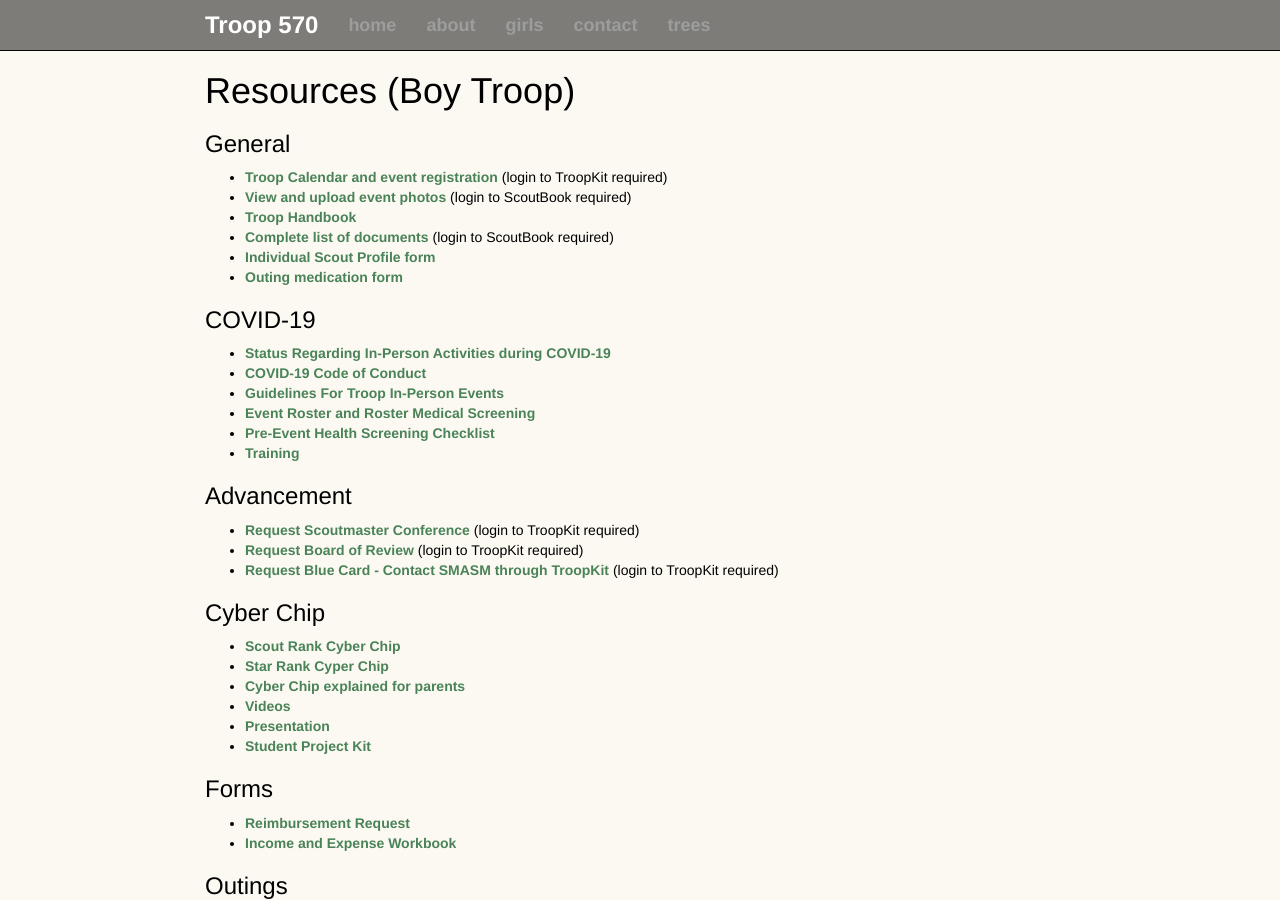
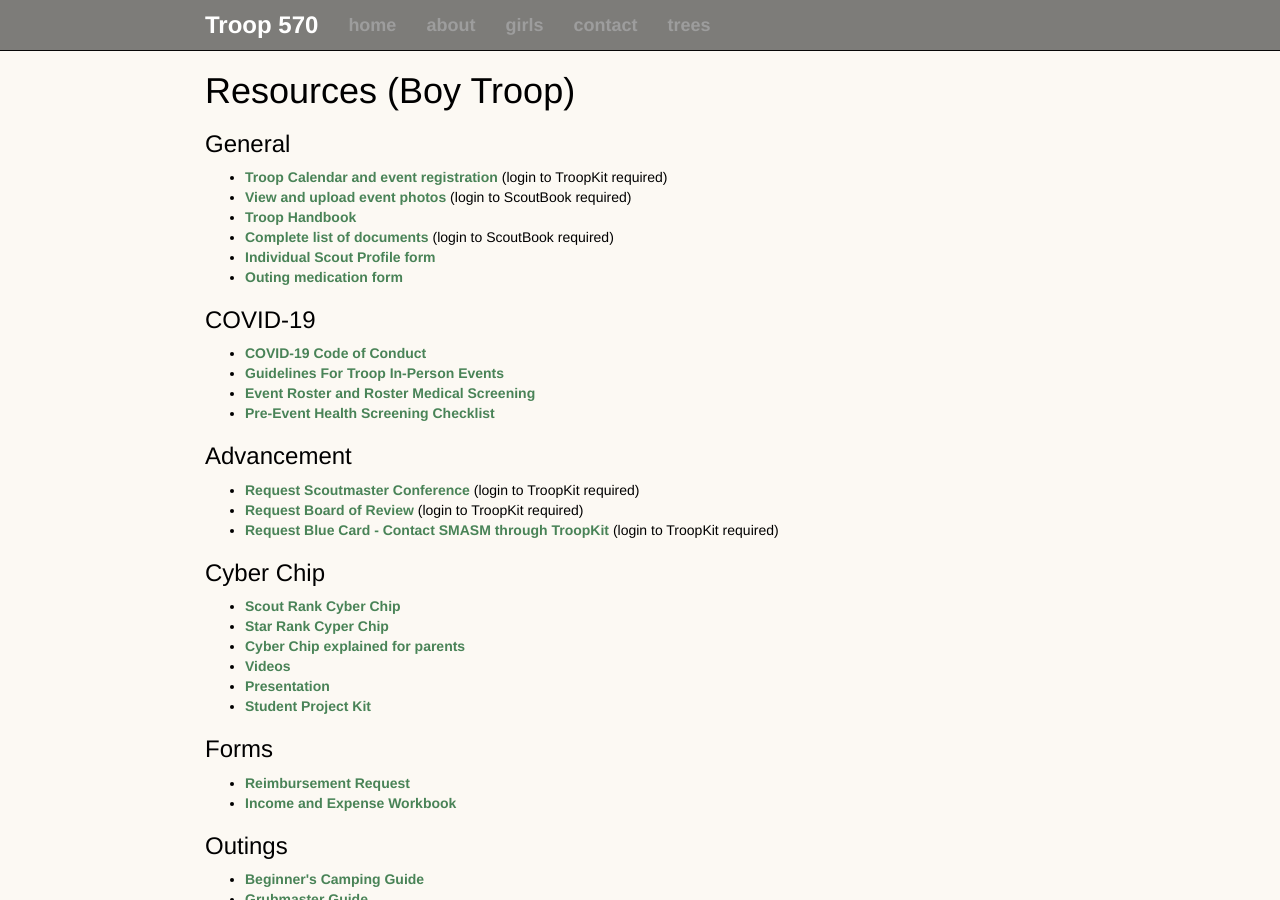
Before and after one commit to troop570/troop570.github.io, a Jekyll site: the page built from resourcesb/index.html, in a window 1280 px wide and 900 px high. Built offline with Jekyll 4.4.1, drawn with Linux system fonts in a browser that asks for light colours; nearby versions of some CDN libraries.

Commit message:
Update index.html
Under COVID-19, updated three links : Code of Conduct, Roster and Guidelines and deleted two links:  status and training as per Remi Griffaton's email request on June 24, 2021.

```diff
--- a/resourcesb/index.html
+++ b/resourcesb/index.html
@@ -18,18 +18,14 @@
     url: https://drive.google.com/file/d/1g2Dux2LK667hhQr1KfaZF4XrPE4Mhsfd
 - name: COVID-19
   files:
-  - name: Status Regarding In-Person Activities during COVID-19
-    url: https://drive.google.com/file/d/1VQQroAGhIkf_lH7M5KH0CQ8dKfE1njv5/view
   - name: COVID-19 Code of Conduct
-    url: https://drive.google.com/file/d/19FAK-TyoH3JMWUKbiiaFgkccie571OVI/view
+    url: https://drive.google.com/file/d/14Qu7gnyWqAw-dkoFVUr-2daitopLXmJh/view
   - name: Guidelines For Troop In-Person Events
-    url: https://drive.google.com/file/d/1AC33zBllA3R7ZwMyhCE1nfUNNlcCMyap/view
+    url: https://drive.google.com/file/d/1JB3I0lhBNtZsJOgvKJXscgMXBz8FPoAb/view
   - name: Event Roster and Roster Medical Screening
-    url: https://drive.google.com/file/d/1zMsDa1y8NIRM9as-zp-thl0qoi5a0yNl/view
+    url: https://drive.google.com/file/d/1Ykmy6PacLM9RSfjMvlejvkaFAhYzkJQX/view
   - name: Pre-Event Health Screening Checklist
     url: https://drive.google.com/file/d/19Cv88E7IaARfnP0CJWXrNG5-EB9KrMQq/view
-  - name: Training
-    url: https://drive.google.com/file/d/156gsCOyb_eHMIH-OStscMbNhhm98BXcq/view
 - name: Advancement
   files:
   - name: Request Scoutmaster Conference
```
